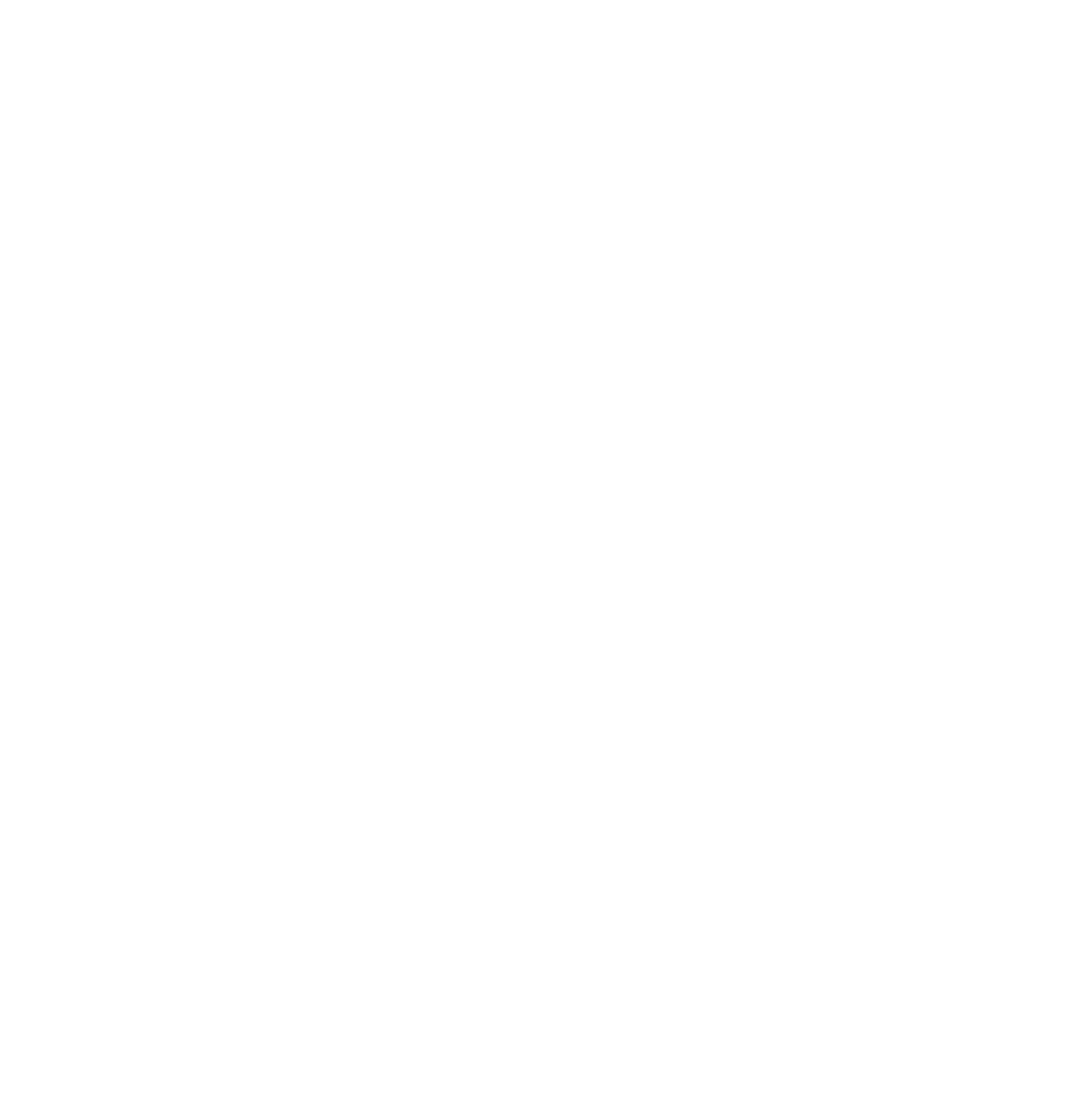
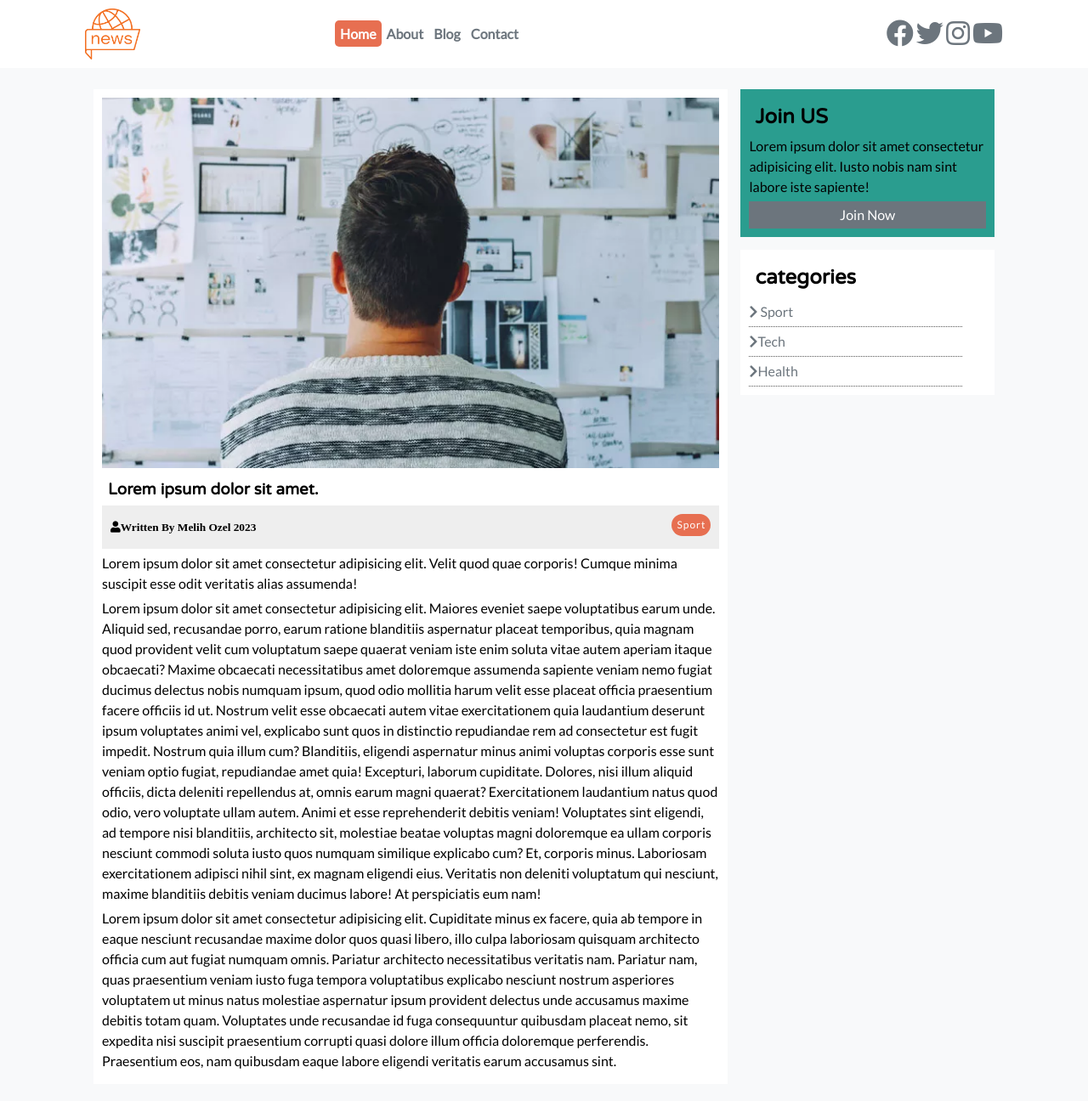
Before and after one commit to ozelmel/learn-html_css, a plain HTML site: page news-site/article.html in a window 1280 px wide. Shown: the top 1296 px of the page at 85% size. Before the commit the page ends 800 px from the top, so only its background shows below. Drawn offline with Linux system fonts and the light colour scheme.

Commit message:
article details

```diff
--- a/news-site/article.html
+++ b/news-site/article.html
@@ -0,0 +1,171 @@
+<!DOCTYPE html>
+<html lang="tr">
+  <head>
+    <meta charset="UTF-8" />
+    <meta http-equiv="X-UA-Compatible" content="IE=edge" />
+    <meta name="viewport" content="width=device-width, initial-scale=1.0" />
+    <link
+      rel="stylesheet"
+      href="https://cdnjs.cloudflare.com/ajax/libs/font-awesome/5.9.0/css/all.min.css"
+      integrity="sha512-q3eWabyZPc1XTCmF+8/LuE1ozpg5xxn7iO89yfSOd5/oKvyqLngoNGsx8jq92Y8eXJ/IRxQbEC+FGSYxtk2oiw=="
+      crossorigin="anonymous"
+      referrerpolicy="no-referrer"
+    />
+    <link
+      href="https://fonts.googleapis.com/css2?family=Lato&family=Varela+Round&display=swap"
+      rel="stylesheet"
+    />
+    <link rel="stylesheet" href="css/style.css" />
+    <title>News Site</title>
+  </head>
+  <body>
+    <!-- navbar -->
+    <nav id="main-nav" class="nav">
+      <div class="container">
+        <img src="img/logo.png" alt="" class="logo" />
+        <ul>
+          <li><a class="active" href="index.html">Home</a></li>
+          <li><a href="about.html">About</a></li>
+          <li><a href="blog.html">Blog</a></li>
+          <li><a href="contact.html">Contact</a></li>
+        </ul>
+        <div class="social-icons">
+          <a href="#"><i class="fab fa-facebook fa-2x"></i></a>
+          <a href="#"><i class="fab fa-twitter fa-2x"></i></a>
+          <a href="#"><i class="fab fa-instagram fa-2x"></i></a>
+          <a href="#"><i class="fab fa-youtube fa-2x"></i></a>
+        </div>
+      </div>
+    </nav>
+
+    <section id="articles">
+      <div class="container">
+        <div class="page-container">
+          <article id="article" class="card">
+            <img src="img/img-1.webp" alt="" />
+            <h1>Lorem ipsum dolor sit amet.</h1>
+            <div class="meta">
+              <small
+                ><i class="fas fa-user">Written By Melih Ozel 2023</i></small
+              >
+              <div class="category bg-primary">Sport</div>
+            </div>
+            <p>
+              Lorem ipsum dolor sit amet consectetur adipisicing elit. Velit
+              quod quae corporis! Cumque minima suscipit esse odit veritatis
+              alias assumenda!
+            </p>
+            <p>
+              Lorem ipsum dolor sit amet consectetur adipisicing elit. Maiores
+              eveniet saepe voluptatibus earum unde. Aliquid sed, recusandae
+              porro, earum ratione blanditiis aspernatur placeat temporibus,
+              quia magnam quod provident velit cum voluptatum saepe quaerat
+              veniam iste enim soluta vitae autem aperiam itaque obcaecati?
+              Maxime obcaecati necessitatibus amet doloremque assumenda sapiente
+              veniam nemo fugiat ducimus delectus nobis numquam ipsum, quod odio
+              mollitia harum velit esse placeat officia praesentium facere
+              officiis id ut. Nostrum velit esse obcaecati autem vitae
+              exercitationem quia laudantium deserunt ipsum voluptates animi
+              vel, explicabo sunt quos in distinctio repudiandae rem ad
+              consectetur est fugit impedit. Nostrum quia illum cum? Blanditiis,
+              eligendi aspernatur minus animi voluptas corporis esse sunt veniam
+              optio fugiat, repudiandae amet quia! Excepturi, laborum
+              cupiditate. Dolores, nisi illum aliquid officiis, dicta deleniti
+              repellendus at, omnis earum magni quaerat? Exercitationem
+              laudantium natus quod odio, vero voluptate ullam autem. Animi et
+              esse reprehenderit debitis veniam! Voluptates sint eligendi, ad
+              tempore nisi blanditiis, architecto sit, molestiae beatae voluptas
+              magni doloremque ea ullam corporis nesciunt commodi soluta iusto
+              quos numquam similique explicabo cum? Et, corporis minus.
+              Laboriosam exercitationem adipisci nihil sint, ex magnam eligendi
+              eius. Veritatis non deleniti voluptatum qui nesciunt, maxime
+              blanditiis debitis veniam ducimus labore! At perspiciatis eum nam!
+            </p>
+            <p>
+              Lorem ipsum dolor sit amet consectetur adipisicing elit.
+              Cupiditate minus ex facere, quia ab tempore in eaque nesciunt
+              recusandae maxime dolor quos quasi libero, illo culpa laboriosam
+              quisquam architecto officia cum aut fugiat numquam omnis. Pariatur
+              architecto necessitatibus veritatis nam. Pariatur nam, quas
+              praesentium veniam iusto fuga tempora voluptatibus explicabo
+              nesciunt nostrum asperiores voluptatem ut minus natus molestiae
+              aspernatur ipsum provident delectus unde accusamus maxime debitis
+              totam quam. Voluptates unde recusandae id fuga consequuntur
+              quibusdam placeat nemo, sit expedita nisi suscipit praesentium
+              corrupti quasi dolore illum officia doloremque perferendis.
+              Praesentium eos, nam quibusdam eaque labore eligendi veritatis
+              earum accusamus sint.
+            </p>
+          </article>
+          <aside class="card bg-secondary">
+            <h2>Join US</h2>
+            <p>
+              Lorem ipsum dolor sit amet consectetur adipisicing elit. Iusto
+              nobis nam sint labore iste sapiente!
+            </p>
+            <a href="#" class="btn btn-dark btn-block">Join Now</a>
+          </aside>
+          <aside id="categories" class="card">
+            <h2>categories</h2>
+            <ul>
+              <li>
+                <a href="#"> <i class="fas fa-chevron-right"></i> Sport</a>
+              </li>
+              <li>
+                <a href="#"><i class="fas fa-chevron-right"></i>Tech</a>
+              </li>
+              <li>
+                <a href="#"><i class="fas fa-chevron-right"></i>Health</a>
+              </li>
+            </ul>
+          </aside>
+        </div>
+      </div>
+    </section>
+
+    <!-- footer -->
+    <footer id="main-footer" class="py-2">
+      <div class="container footer-container">
+        <div>
+          <img src="img/logo.png" alt="" />
+          <p>
+            Lorem ipsum dolor sit amet consectetur adipisicing elit. Quibusdam
+            voluptates autem molestias cum vitae sit a amet esse laudantium
+            minus!
+          </p>
+        </div>
+        <div>
+          <h3>Join us</h3>
+          <p>
+            Lorem ipsum dolor sit amet consectetur adipisicing elit. Qui, in?
+          </p>
+          <form action="">
+            <input type="email" name="" id="" placeholder="Enter Email" />
+            <input type="submit" value="subscribe" class="btn btn-primary" />
+          </form>
+        </div>
+        <div>
+          <h3>Links</h3>
+          <ul>
+            <li><a href="">Help £ SPorts</a></li>
+            <li><a href="">Privacy</a></li>
+            <li><a href="">About us</a></li>
+            <li><a href="">Contact</a></li>
+          </ul>
+        </div>
+        <div>
+          <h3>Follow Us</h3>
+          <div>
+            <a href=""><i class="fab fa-facebook fa-2x"></i></a>
+            <a href=""><i class="fab fa-instagram fa-2x"></i></a>
+            <a href=""><i class="fab fa-twitter fa-2x"></i></a>
+            <a href=""><i class="fab fa-youtube fa-2x"></i></a>
+          </div>
+        </div>
+        <div>
+          <p>Copyright &copy; 2024, All Rights Reserved</p>
+        </div>
+      </div>
+    </footer>
+  </body>
+</html>
--- a/news-site/css/style.css
+++ b/news-site/css/style.css
@@ -91,7 +91,7 @@ p {
   color: var(#fff);
 }
 .bg-secondary {
-  background-color: var(--secondary-color);
+  background-color: var(--secondary-color) !important;
   color: var(#fff);
 }
 .bg-light {
@@ -303,7 +303,7 @@ p {
 #main-footer .footer-container > *:last-child {
   background-color: #444;
   grid-column: 1 / span 4;
-  padding: .5rem;
+  padding: 0.5rem;
   text-align: center;
 }
 
@@ -325,3 +325,32 @@ p {
 #main-footer .footer-container ul li a:hover {
   color: var(--primary-color);
 }
+
+/* article details */
+.page-container {
+  display: grid;
+  grid-template-columns: 5fr 2fr;
+  margin: 2.5rem 0;
+  gap: 1.5rem;
+}
+.page-container > *:first-child {
+    grid-row: 1 / span 3;
+}
+
+#article .meta{
+    display: flex;
+    align-items: center;
+    justify-content: space-between;
+    padding: 1rem;
+    background-color: #eee;
+}
+
+.page-container #categories ul li {
+  padding: 0.5rem 0;
+  border-bottom: 1px dotted #555;
+  width: 90%;
+}
+
+.page-container #categories ul li a:hover {
+  color: var(--primary-color);
+}
```
